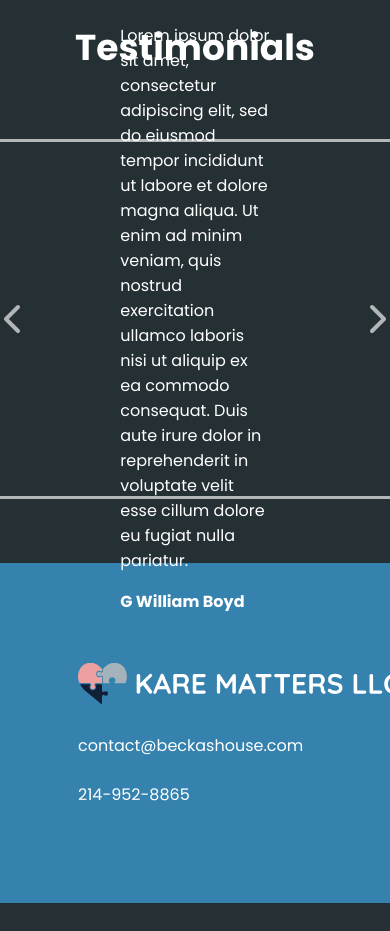
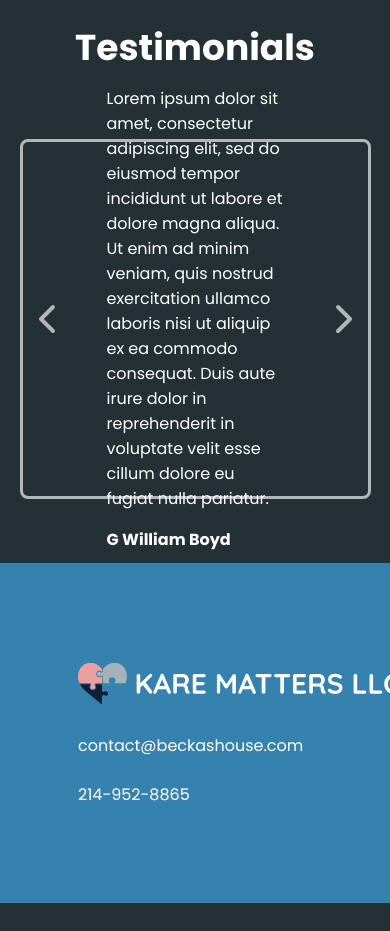
Before and after one commit to gwilliamboyd/kare-matters, a Next.js app: page / in a window 390 px wide. Shown: the part 3300-4231 px from the top of the page. Built offline with nearby package versions, Linux system fonts and the light colour scheme.

Commit message:
Testimonials width on tablet

```diff
--- a/styles/testimonials.module.css
+++ b/styles/testimonials.module.css
@@ -67,3 +67,12 @@
   flex-direction: column;
   gap: 1em;
 }
+
+@media (max-width: 1150px) {
+  .testimonialsWrapper {
+    width: 90%;
+  }
+  .testimonialsInnerWrapper {
+    gap: 3em;
+  }
+}
```
